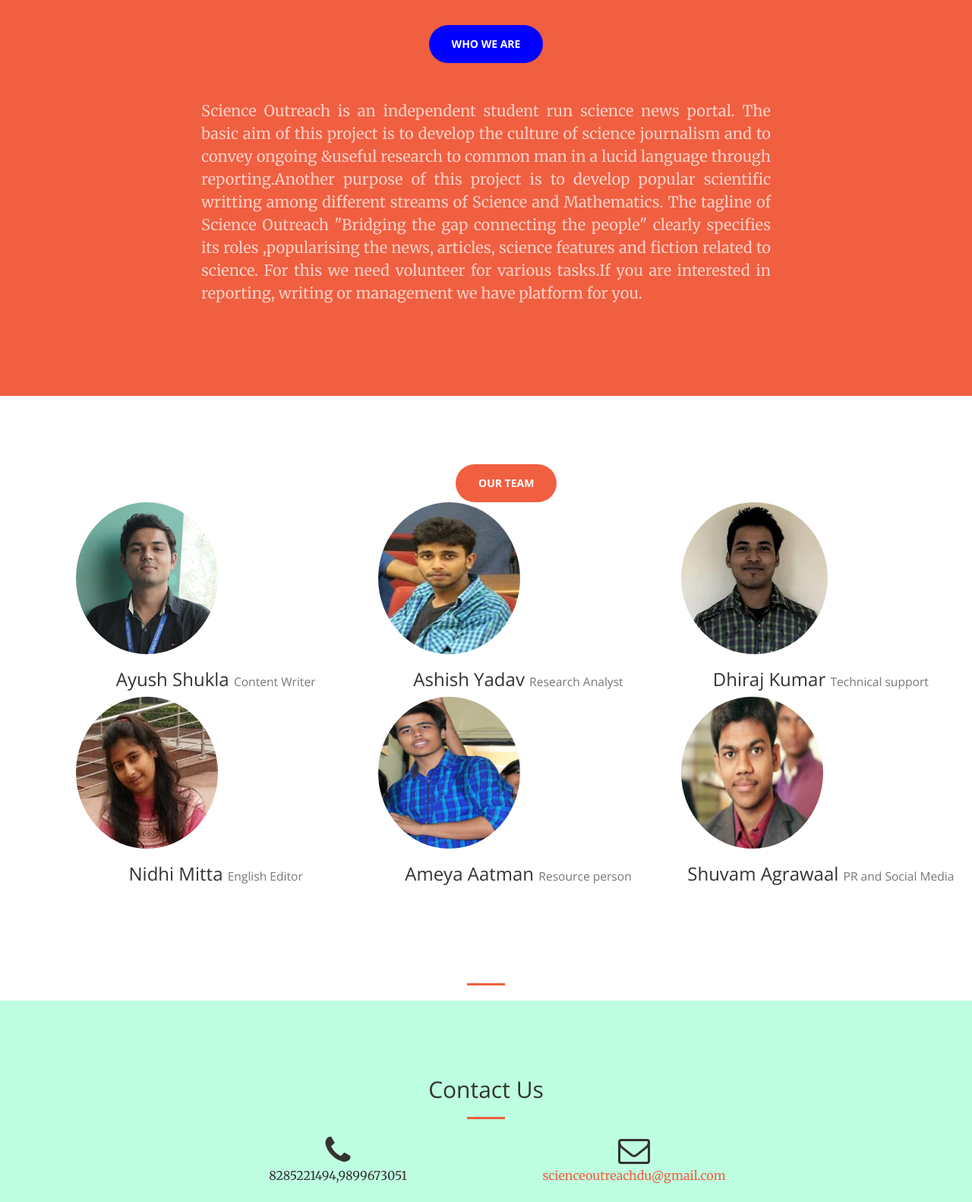
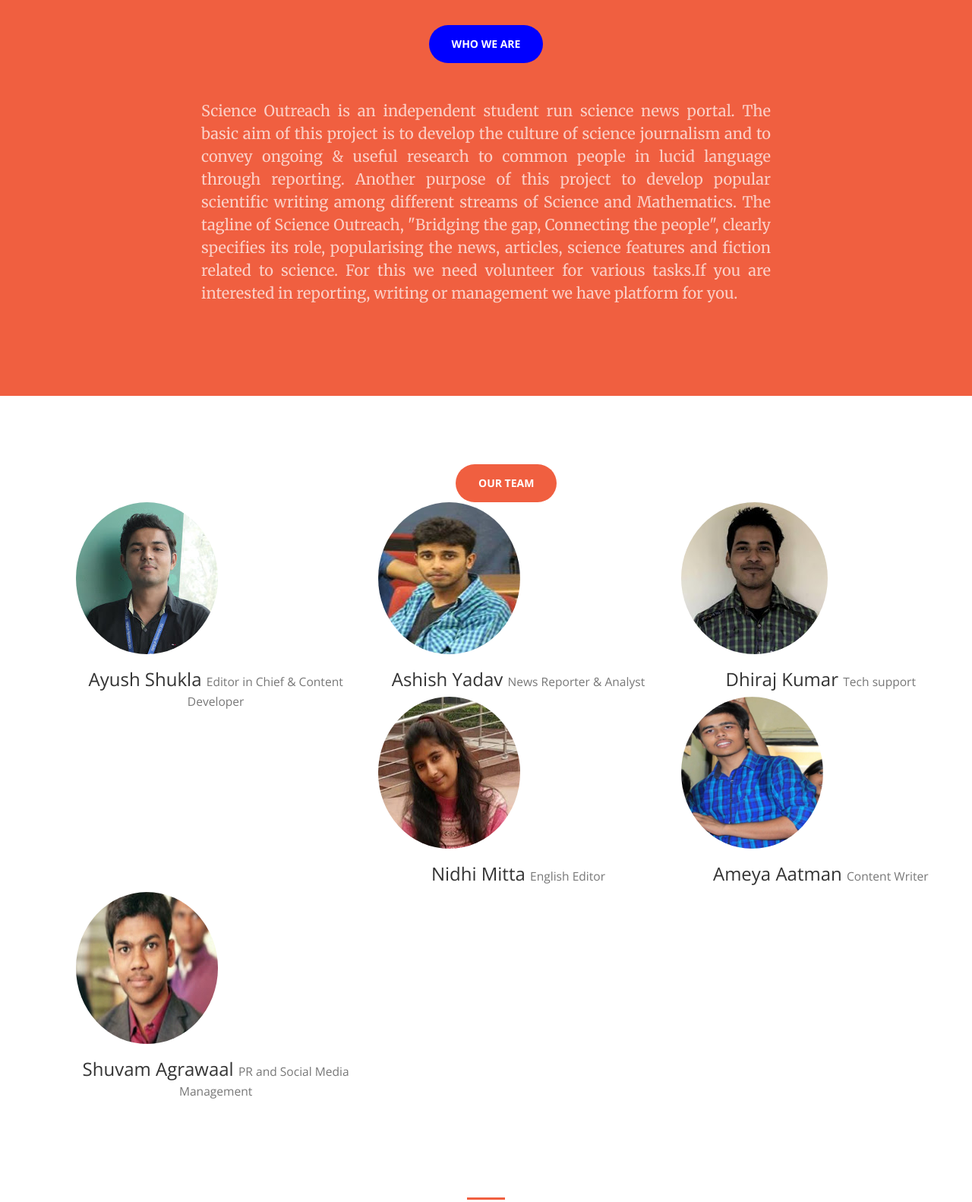
Before and after one commit to scienceoutreach/scienceoutreach.github.io, a website: page index.html in a window 1280 px wide. Shown: the part 820-2402 px from the top of the page at 76% size. Drawn offline with nearby package versions, Linux system fonts and the light colour scheme.

Commit message:
team post

```diff
--- a/index.html
+++ b/index.html
@@ -62,7 +62,7 @@
  <a href="#" class="btn btn-primary btn-xl page-scroll" id="aboutus">Who we are</a>
                   <!--   <hr class="light"> -->
 <p class="text-faded" style="font-size:20px;text-align:justify;margin-top: -92px;
-}">Science Outreach is an independent student run science news portal. The basic aim of this project is to develop the culture of science journalism and to convey ongoing &useful research to common man in a lucid language through reporting.Another purpose of this project is to develop popular scientific writting among different streams of Science and Mathematics. The tagline of Science Outreach "Bridging the gap connecting the people" clearly specifies its roles ,popularising the news, articles, science features and fiction related to science. For this we need volunteer for various tasks.If you are interested in reporting, writing or management we have platform for you.</p>
+}">Science Outreach is an independent student run science news portal. The basic aim of this project is to develop the culture of science journalism and to convey ongoing & useful research to common people in  lucid language through reporting. Another purpose of this project to develop popular scientific writing among different streams of Science and Mathematics. The tagline of Science Outreach, "Bridging the gap, Connecting the people", clearly specifies its role, popularising the news, articles, science features and fiction related to science. For this we need volunteer for various tasks.If you are interested in reporting, writing or management we have platform for you.</p>
 <!--                     <a href="#services" class="page-scroll btn btn-default btn-xl sr-button">Get Started!</a>
  -->                </div>
             </div>
@@ -79,19 +79,19 @@
             <div class="col-lg-4 col-sm-6 text-center">
                 <img class="img-circle img-responsive img-center" src="img/ayu.JPG" alt="">
                 <h3>Ayush Shukla
-            <small>Content Writer</small>
+            <small>Editor in Chief & Content Developer</small>
                 </h3>
             </div>
             <div class="col-lg-4 col-sm-6 text-center">
                 <img class="img-circle img-responsive img-center" src="img/ashish.jpg" alt="">
                 <h3 >Ashish Yadav
-        <small> Research Analyst  </small>
+        <small>News Reporter &amp; Analyst</small>
                 </h3>
             </div>
             <div class="col-lg-4 col-sm-6 text-center">
                 <img class="img-circle img-responsive img-center" src="img/dhiraj.jpg" alt="">
                 <h3>Dhiraj Kumar
-                    <small>Technical&nbsp;support</small>
+                    <small>Tech&nbsp;support</small>
                 </h3>
             </div>
             <div class="col-lg-4 col-sm-6 text-center">
@@ -103,126 +103,18 @@
             <div class="col-lg-4 col-sm-6 text-center">
                 <img class="img-circle img-responsive img-center" src="img/ameya.jpg" alt="">
                 <h3>Ameya Aatman
-                    <small>Resource person</small>
+                    <small>Content Writer</small>
                 </h3>
             </div>
             <div class="col-lg-4 col-sm-6 text-center">
                 <img class="img-circle img-responsive img-center" src="img/shuvam.jpg" alt="">
                 <h3>Shuvam Agrawaal
-                <small>PR and Social Media</small>
+                <small>PR and Social Media Management</small>
                 </h3>
             </div>
         </div>
         </div>
     </section>
-
-
-
-    <!-- <section class="no-padding" id="portfolio">
-        <div class="container-fluid">
-            <div class="row no-gutter popup-gallery">
-                <div class="col-lg-4 col-sm-6">
-                    <a href="img/portfolio/fullsize/1.jpg" class="portfolio-box">
-                        <img src="img/portfolio/thumbnails/1.jpg" class="img-responsive" alt="">
-                        <div class="portfolio-box-caption">
-                            <div class="portfolio-box-caption-content">
-                                <div class="project-category text-faded">
-                                    Category
-                                </div>
-                                <div class="project-name">
-                                    Project Name
-                                </div>
-                            </div>
-                        </div>
-                    </a>
-                </div>
-                <div class="col-lg-4 col-sm-6">
-                    <a href="img/portfolio/fullsize/2.jpg" class="portfolio-box">
-                        <img src="img/portfolio/thumbnails/2.jpg" class="img-responsive" alt="">
-                        <div class="portfolio-box-caption">
-                            <div class="portfolio-box-caption-content">
-                                <div class="project-category text-faded">
-                                    Category
-                                </div>
-                                <div class="project-name">
-                                    Project Name
-                                </div>
-                            </div>
-                        </div>
-                    </a>
-                </div>
-                <div class="col-lg-4 col-sm-6">
-                    <a href="img/portfolio/fullsize/3.jpg" class="portfolio-box">
-                        <img src="img/portfolio/thumbnails/3.jpg" class="img-responsive" alt="">
-                        <div class="portfolio-box-caption">
-                            <div class="portfolio-box-caption-content">
-                                <div class="project-category text-faded">
-                                    Category
-                                </div>
-                                <div class="project-name">
-                                    Project Name
-                                </div>
-                            </div>
-                        </div>
-                    </a>
-                </div>
-                <div class="col-lg-4 col-sm-6">
-                    <a href="img/portfolio/fullsize/4.jpg" class="portfolio-box">
-                        <img src="img/portfolio/thumbnails/4.jpg" class="img-responsive" alt="">
-                        <div class="portfolio-box-caption">
-                            <div class="portfolio-box-caption-content">
-                                <div class="project-category text-faded">
-                                    Category
-                                </div>
-                                <div class="project-name">
-                                    Project Name
-                                </div>
-                            </div>
-                        </div>
-                    </a>
-                </div>
-                <div class="col-lg-4 col-sm-6">
-                    <a href="img/portfolio/fullsize/5.jpg" class="portfolio-box">
-                        <img src="img/portfolio/thumbnails/5.jpg" class="img-responsive" alt="">
-                        <div class="portfolio-box-caption">
-                            <div class="portfolio-box-caption-content">
-                                <div class="project-category text-faded">
-                                    Category
-                                </div>
-                                <div class="project-name">
-                                    Project Name
-                                </div>
-                            </div>
-                        </div>
-                    </a>
-                </div>
-                <div class="col-lg-4 col-sm-6">
-                    <a href="img/portfolio/fullsize/6.jpg" class="portfolio-box">
-                        <img src="img/portfolio/thumbnails/6.jpg" class="img-responsive" alt="">
-                        <div class="portfolio-box-caption">
-                            <div class="portfolio-box-caption-content">
-                                <div class="project-category text-faded">
-                                    Category
-                                </div>
-                                <div class="project-name">
-                                    Project Name
-                                </div>
-                            </div>
-                        </div>
-                    </a>
-                </div>
-            </div>
-        </div>
-    </section> -->
-
-   <!--  <aside class="bg-dark">
-        <div class="container text-center">
-            <div class="call-to-action">
-                <h2>Team</h2>
-
-            </div>
-        </div>
-    </aside> -->
     <hr>
 
     <section id="contact">
```
